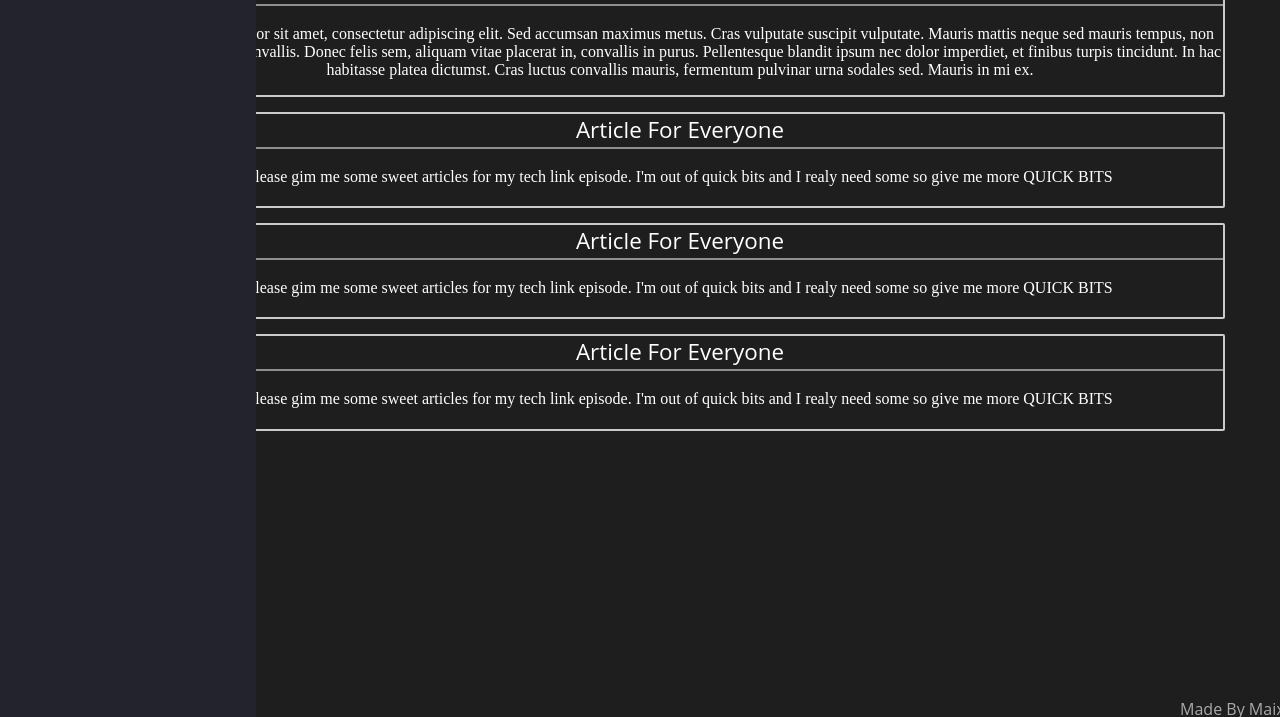
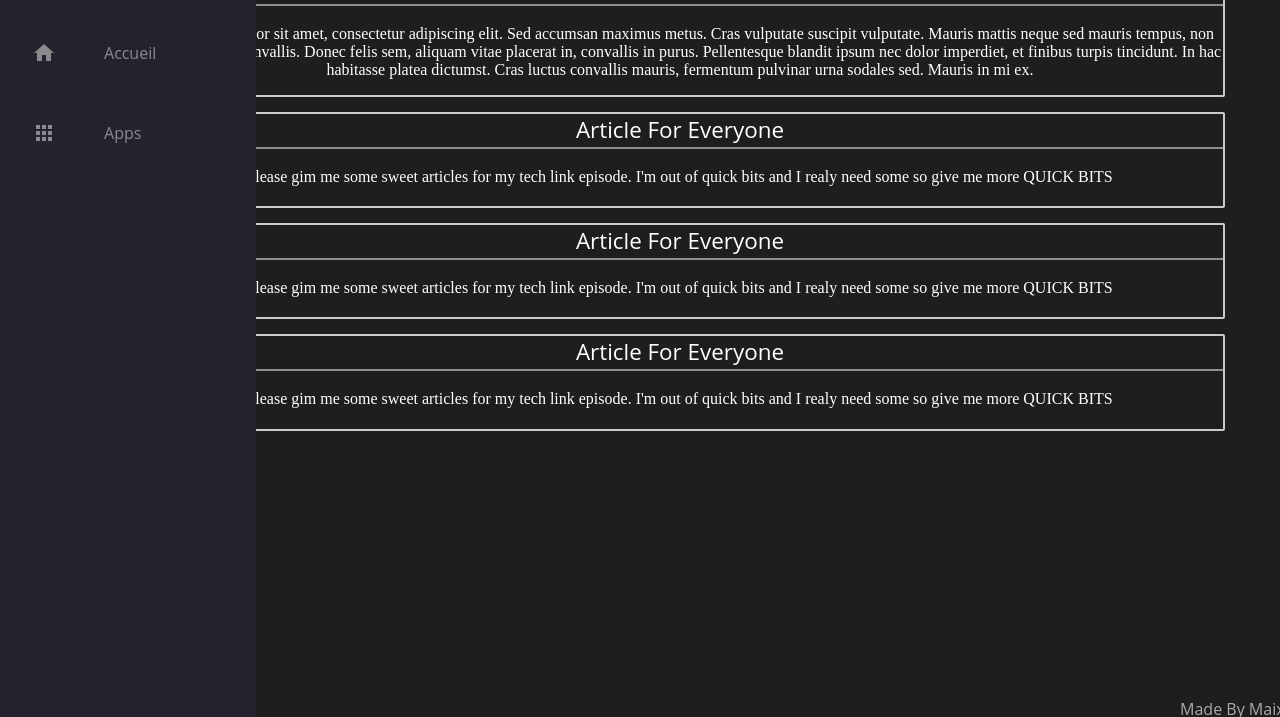
Before and after one commit to Maix0/hpt_nsi, a plain HTML site: page index.html in a window 1280 px wide. Shown: the part 83-800 px from the top of the page. Drawn offline with Linux system fonts and the light colour scheme; the site is published under a folder, as on GitHub Pages, so addresses that start at the root find nothing.

Commit message:
fixed page so it will launch if it isn't at root

```diff
--- a/index.html
+++ b/index.html
@@ -35,7 +35,7 @@
 
     </main>
     <!-- le script "page_loader.js" se charge de changer la page  -->
-    <script src="/page_loader.js" defer></script>
+    <script src="./page_loader.js" defer></script>
 </body>
 
 </html>
```
